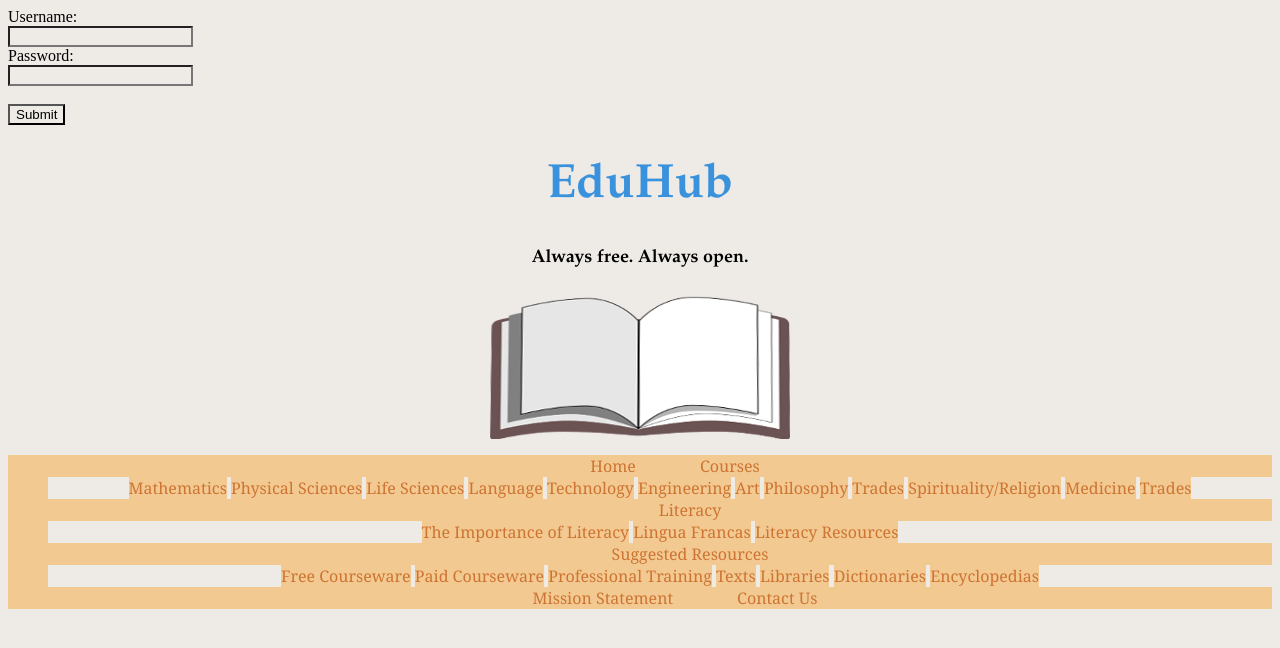
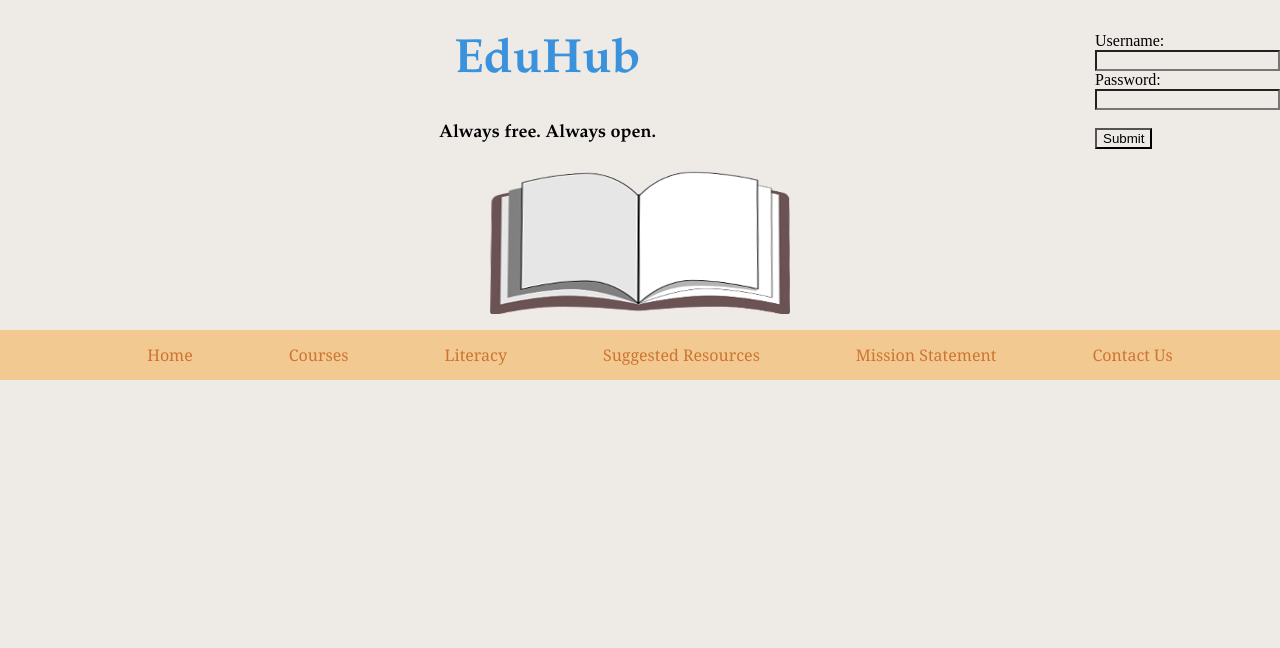
Before and after one commit to EduHubABC/EduHubABC.github.io, a plain HTML site: page index.html in a window 1280 px wide. Drawn offline with Linux system fonts and the light colour scheme.

Commit message:
Update Home.css

```diff
--- a/Home.css
+++ b/Home.css
@@ -1,5 +1,21 @@
 * {
 	background-color: rgb(238, 235, 231);
+}
+
+body {
+	margin: 0;
+	padding: 0;
+}
+
+#login {
+	float: right;
+}
+
+img {
+	display: block;
+	margin: auto;
+	align-content: center;
+	position: relative;
 }
 
 h1 {
@@ -9,9 +25,8 @@ h1 {
 	text-align: center;
 }
 
-img {
-	display: block;
-	margin: auto;
+h3 {
+
 }
 
 h4 {
@@ -23,23 +38,6 @@ h4 {
 
 h5 {
 
-}
-
-nav > ul {
-	background-color: rgb(243, 201, 146);
-	text-align: center;
-
-}
-
-nav > ul > li {
-	font-family: Georgia;
-	font-size: 16px;
-	color: rgb(205, 116, 50);
-	display: inline;
-	text-align: center;
-	margin-right: 30px;
-	margin-left: 30px;
-	background-color: rgb(243, 201, 146);
 }
 
 a:link {
@@ -58,3 +56,60 @@ p {
 	font-family: Garamond;
 	font-size: 18px;
 }
+
+
+ul {
+	background-color: rgb(243, 201, 146);
+	text-align: center;
+}
+
+li {
+    /*float: left;*/
+	font-family: Georgia;
+	font-size: 16px;
+	color: rgb(205, 116, 50);
+	display: inline;
+	text-align: center;
+	margin-right: 30px;
+	margin-left: 30px;
+	background-color: rgb(243, 201, 146);
+}
+
+li a, .dropbtn {
+    display: inline-block;
+    color: white;
+    text-align: center;
+    padding: 14px 16px;
+    text-decoration: none;
+}
+
+li a:hover, .dropdown:hover .dropbtn {
+    background-color: rgb(238, 170, 87);
+}
+
+li.dropdown {
+    display: inline-block;
+}
+
+.dropdown-content {
+    display: none;
+    position: absolute;
+    background-color: #f9f9f9;
+    min-width: 160px;
+    box-shadow: 0px 8px 16px 0px rgba(0,0,0,0.2);
+    z-index: 1;
+}
+
+.dropdown-content a {
+    color: black;
+    padding: 12px 16px;
+    text-decoration: none;
+    display: block;
+    text-align: left;
+}
+
+.dropdown-content a:hover {background-color: rgba(243, 201, 146, .5)}
+
+.dropdown:hover .dropdown-content {
+    display: block;
+}
```
